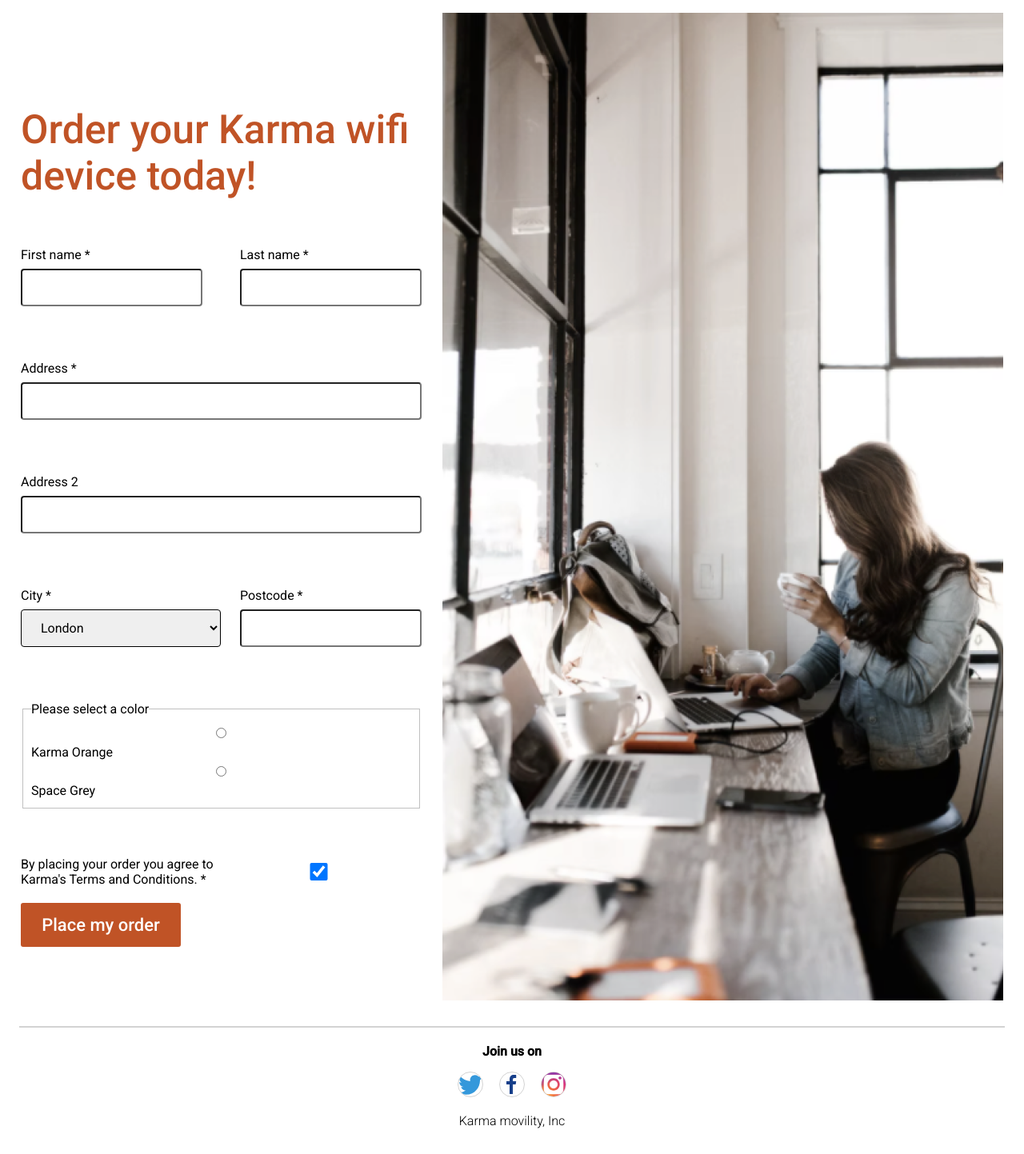
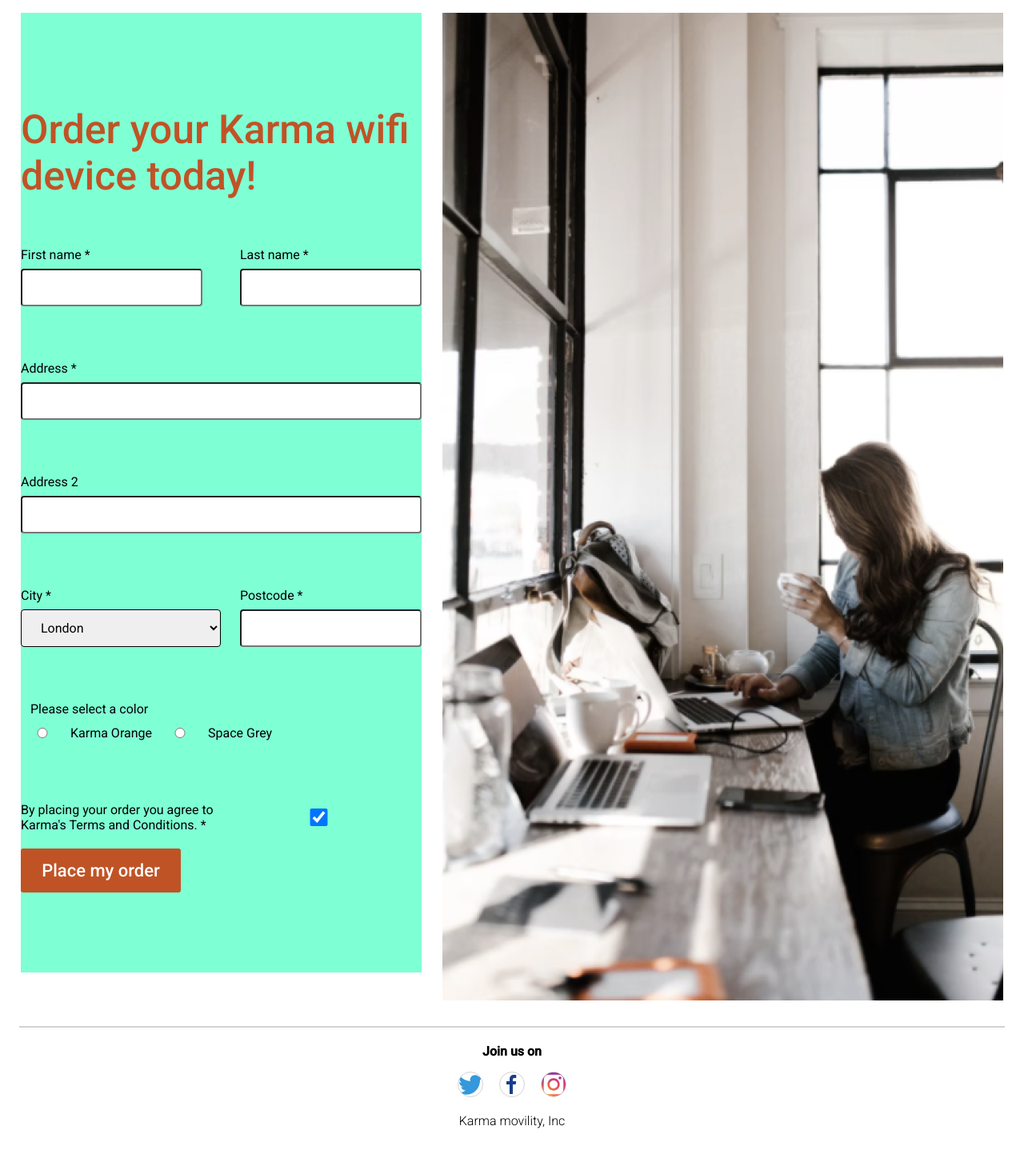
Before and after one commit to CodeYourFuture/HTML-CSS-Module-Project, a PHP site: page /store.html in a window 1280 px wide. Shown: the part 96-1539 px from the top of the page at 80% size. Run offline with PHP 8.4, Linux system fonts and the light colour scheme.

Commit message:
feat" fixing radio button block

```diff
--- a/css/store.css
+++ b/css/store.css
@@ -97,7 +97,7 @@
     width: 501px;
     height: 1200px;
     left: 122px;
-    /* background-color: aquamarine; */
+    background-color: aquamarine;
   }
 
 .orderForm h2 {
@@ -137,6 +137,22 @@
 
   fieldset {
     margin-top: 60px;
+    border: 0px;
+  }
+  .radio {
+    display: flex;
+  }
+
+  #orange {
+    width: 30px;
+    accent-color: #c05326;
+  }
+  #grey {
+    width: 30px;
+    accent-color: #c05326;
+  }
+  .label {
+    margin: auto 20px;
   }
 
   .get_karma {
--- a/store.html
+++ b/store.html
@@ -96,12 +96,11 @@
         </div>
         <fieldset>
             <legend>Please select a color</legend>
-            <div>
-              <input type="radio" id="orang" name="color" value="orange" />
-              <label for="orange">Karma Orange</label>
-
+            <div class="radio">
+              <input type="radio" id="orange" name="color" value="orange" />
+              <label class="label" for="orange">Karma Orange</label>
               <input type="radio" id="grey" name="color" value="grey" />
-              <label for="grey">Space Grey</label>
+              <label class="label" for="grey">Space Grey</label>
             </div>
         </fieldset>
         <label class="Line">By placing your order you agree to Karma's Terms and Conditions. *
```
